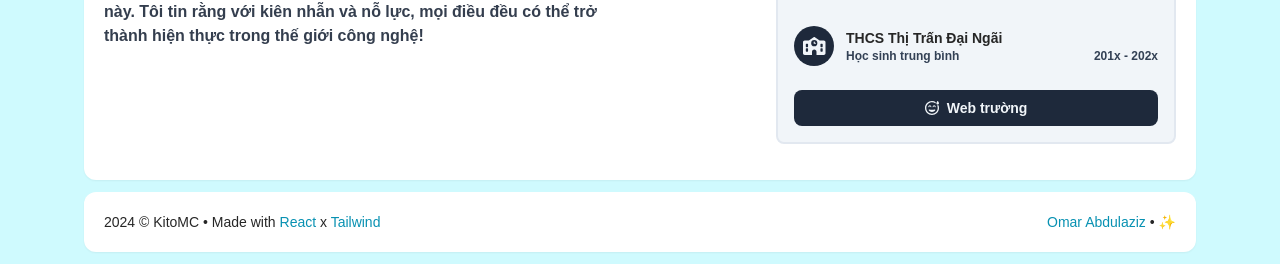
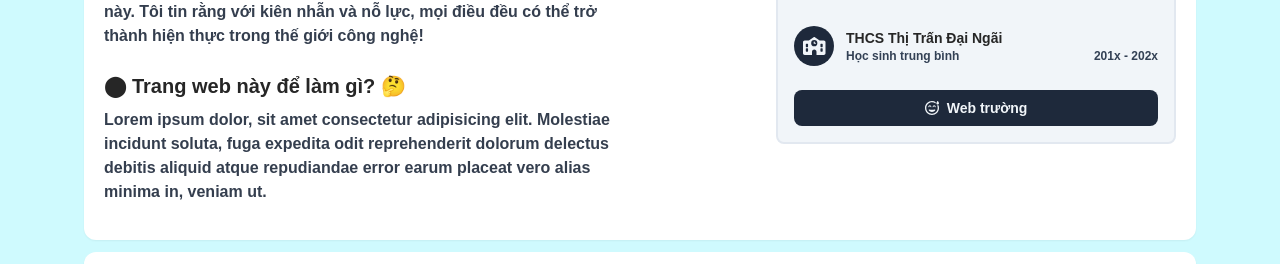
Before and after one commit to KitoMCVN/Old-Profile, a React (Create React App) app: page / in a window 1280 px wide. Shown: the part 622-886 px from the top of the page. Built offline with nearby package versions, Linux system fonts and the light colour scheme; no server answers; a web font is replaced by a local one.

Commit message:
🧊 Upd: Start file

```diff
--- a/src/pages/About/index.js
+++ b/src/pages/About/index.js
@@ -14,14 +14,26 @@ function About() {
       </div>
       <div className='mt-4 font-semibold md:grid grid-cols-2 gap-x-4'>
         <div>
-          <h3 className='mb-2 text-xl mt-6'>
-            <span>⬤</span> Tôi học lập trình như thế nào? 🤔
-          </h3>
-          <p className='text-slate-800/90'>
-            Tôi luôn tò mò về cách mà các trang web và trò chơi hoạt động. Từ việc sử dụng HTML để thiết kế giao diện, CSS để tạo kiểu, JavaScript để thêm chức năng, đến việc học React vào đầu năm 2024, mỗi bước tiến mới
-            đều mở ra một cánh cửa mới để hiểu sâu hơn về internet. Sự tò mò và đam mê không ngừng luôn dẫn dắt tôi trên hành trình này. Tôi tin rằng với kiên nhẫn và nỗ lực, mọi điều đều có thể trở thành hiện thực trong
-            thế giới công nghệ!
-          </p>
+          <div>
+            <h3 className='mb-2 text-xl mt-6'>
+              <span>⬤</span> Tôi học lập trình như thế nào? 🤔
+            </h3>
+            <></>
+            <p className='text-slate-800/90'>
+              Tôi luôn tò mò về cách mà các trang web và trò chơi hoạt động. Từ việc sử dụng <a href="">HTML</a> để thiết kế giao diện, CSS để tạo kiểu, JavaScript để thêm chức năng, đến việc học React vào đầu năm 2024, mỗi bước tiến
+              mới đều mở ra một cánh cửa mới để hiểu sâu hơn về internet. Sự tò mò và đam mê không ngừng luôn dẫn dắt tôi trên hành trình này. Tôi tin rằng với kiên nhẫn và nỗ lực, mọi điều đều có thể trở thành hiện thực
+              trong thế giới công nghệ!
+            </p>
+          </div>
+          <div>
+            <h3 className='mb-2 text-xl mt-6'>
+              <span>⬤</span> Trang web này để làm gì? 🤔
+            </h3>
+            <p className='text-slate-800/90'>
+              Lorem ipsum dolor, sit amet consectetur adipisicing elit. Molestiae incidunt soluta, fuga expedita odit reprehenderit dolorum delectus debitis aliquid atque repudiandae error earum placeat vero alias minima
+              in, veniam ut.
+            </p>
+          </div>
         </div>
         <div>
           <div className='hidden md:block md:pl-12 lg:pl-28 xl:pl-32'>
```
Also changed, not shown: 1 other file (tests, documents, lock files or other folders).
